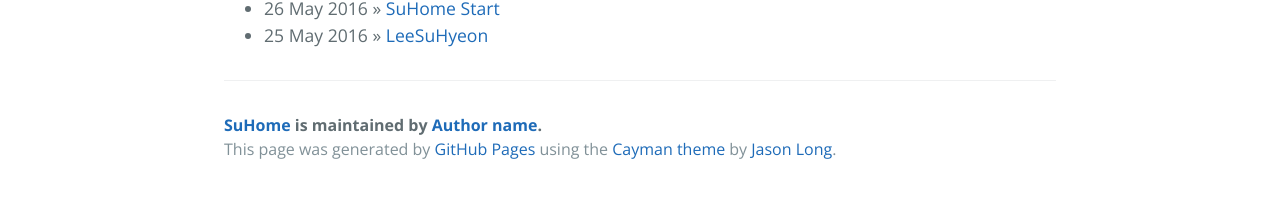
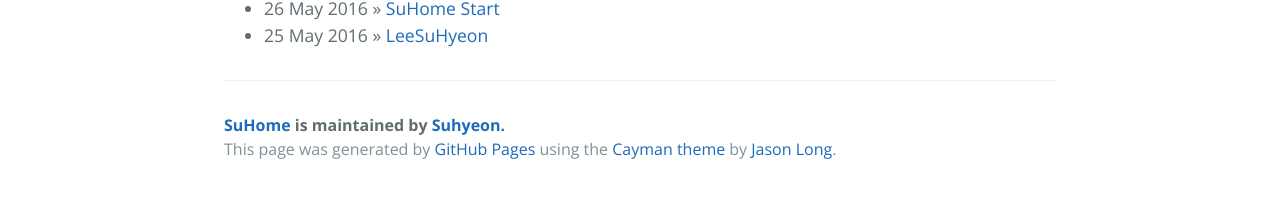
Before and after one commit to bada7211/bada7211.github.com, a Jekyll site: the page built from index.html, in a window 1280 px wide. Shown: the part 620-818 px from the top of the page. Built offline with Jekyll 4.4.1, drawn with Linux system fonts in a browser that asks for light colours; the list of posts is cut into pages by our own code.

Commit message:
Update _config.yml

```diff
--- a/_config.yml
+++ b/_config.yml
@@ -6,8 +6,8 @@ paginate:     1
 
 # About/contact
 author:
-  name:       Author name
-  url:        http://yourhomepage.com
+  name:       Suhyeon
+  url:        https://github.com/bada7211/bada7211.github.com
 
 # Gems
 gems:
```
